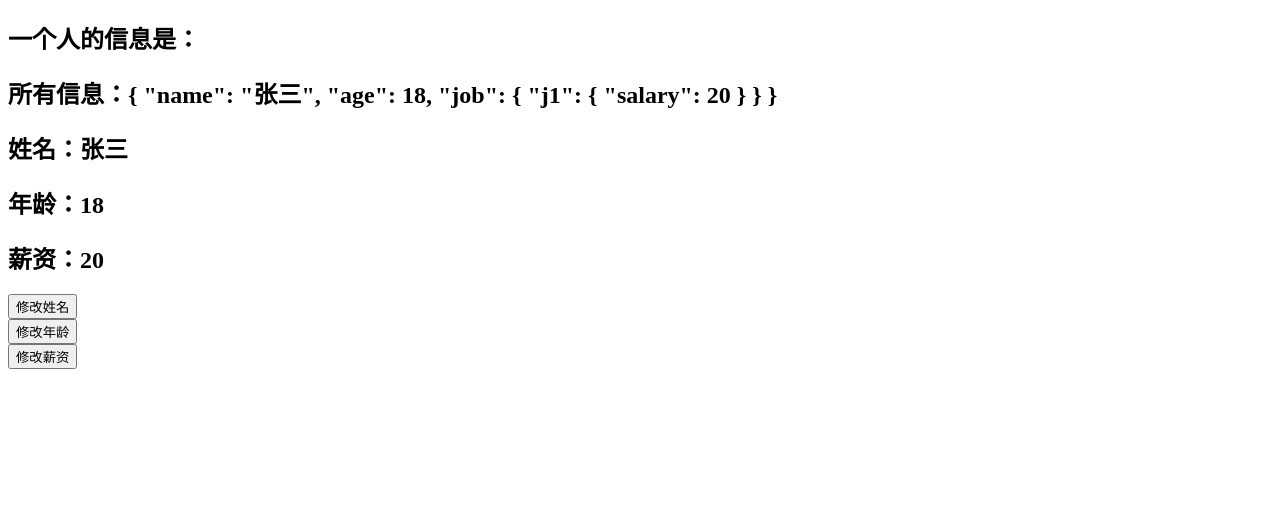
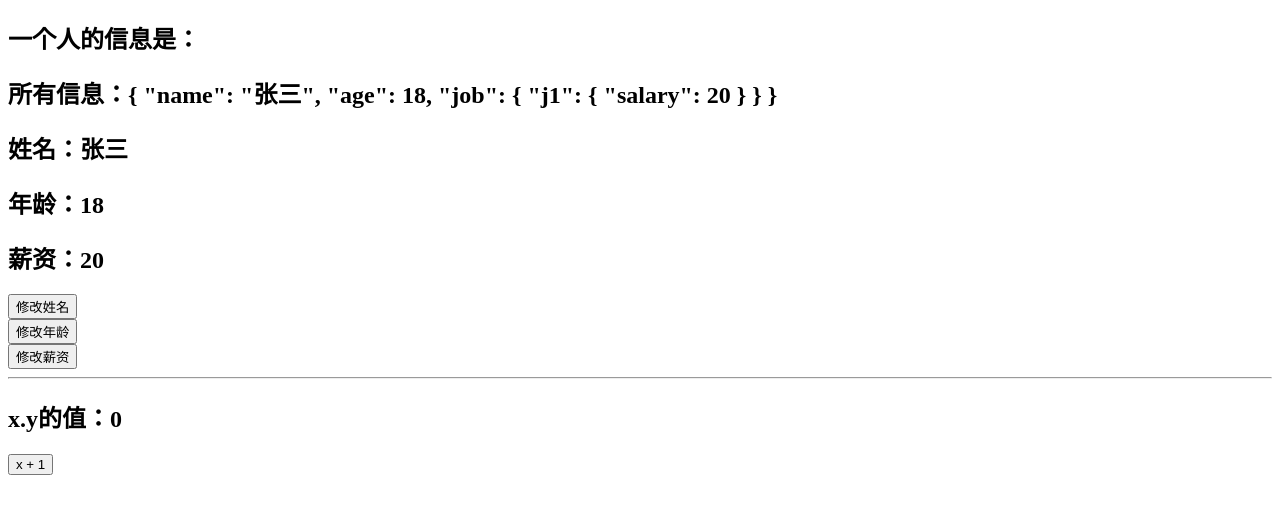
Before and after one commit to bulubulugaga/learnVue3, a Vue app: page / in a window 1280 px wide. Shown: the top 514 px of the page. Built offline with nearby package versions, Linux system fonts and the light colour scheme.

Commit message:
shallowReactive和shallowRef

```diff
--- a/src/components/Demo.vue
+++ b/src/components/Demo.vue
@@ -8,14 +8,20 @@
   <button @click="name+='~'">修改姓名</button><br />
   <button @click="age+=1">修改年龄</button><br />
   <button @click="job.j1.salary+=1">修改薪资</button>
+
+  <hr />
+
+  <h2>x.y的值：{{ x.y }}</h2>
+  <button @click="x.y++">x + 1</button>
 </template>
 
 <script>
-import { reactive, toRef, ref, toRefs } from 'vue'
+import { ref, reactive, toRefs, shallowReactive, shallowRef } from 'vue'
 export default {
   name: 'Demo',
   setup() {
-    let person = reactive({
+    // let person = reactive({
+    let person = shallowReactive({   // name和age完全响应，job改变不响应，但在改变name和age是会变成最后的值
       name: '张三',
       age: 18,
       job: {
@@ -24,30 +30,21 @@ export default {
         }
       }
     })
+    console.log(person);
 
-    console.log(ref(person.name));  // RefImpl{ ..., value, [[prototype{get,set}]] }   只是单纯的对 '张三' 响应式
-    console.log(toRef(person, 'name'));  // ObjectRefImpl{ ..., value, [[prototype{get,set}]] }  响应式对象
-    console.log(toRefs(person));  // { name: ObjectRefImpl{ ..., value, [[prototype{get,set}]]}, ··· }   深层嵌套也响应
+    // let x = shallowRef(0);   // 绑定基本数据类型时与ref一致
+    // console.log(x);
+
+    // let x = ref({  // RefImpl{...value:Proxy}
+    let x = shallowRef({  // RefImpl{...value:{y:0}}
+      y: 0
+    });
+    console.log(x);
 
     return {
       person,
-
-
-      // name: person.name,   // 相当于name: '张三'，失去响应
-      // age: person.age,
-      // salary: person.job.j1.salary
-      // 相当于...person
-
-      // name: toRef(person, 'name'),   // ObjectRefImpl{ ..., value, [[prototype{get,set}]] }  响应式对象
-      // age: toRef(person, 'age'),
-      // salary: toRef(person.job.j1, 'salary')
-
-      // name: ref(person.name),   // RefImpl{ ..., value, [[prototype{get,set}]] } ref会导致现在name响应式绑定的是'张三', person值不会被修改
-      // age: ref(person.age),
-      // salary: ref(person.job.j1.salary)
-
-      ...toRefs(person)   // { name: ObjectRefImpl{ ..., value, [[prototype{get,set}]]}, ··· }   深层嵌套也响应
-      // toRefs返回的是对象，所以展开返回
+      x,
+      ...toRefs(person)
     }
   }
 }
```
Also changed, not shown: notes/03其它CompositionApi.md (added, +6 -0 lines).
